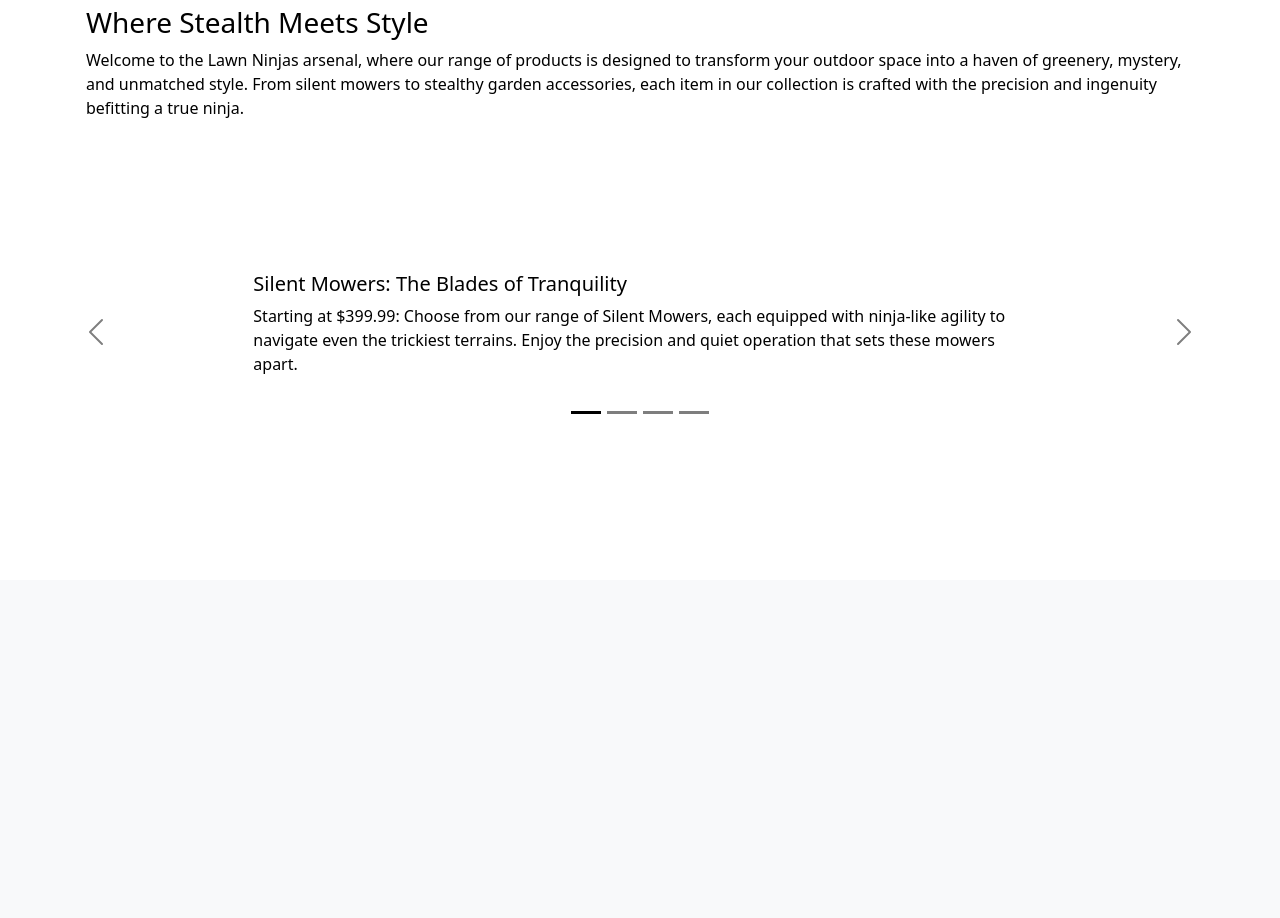
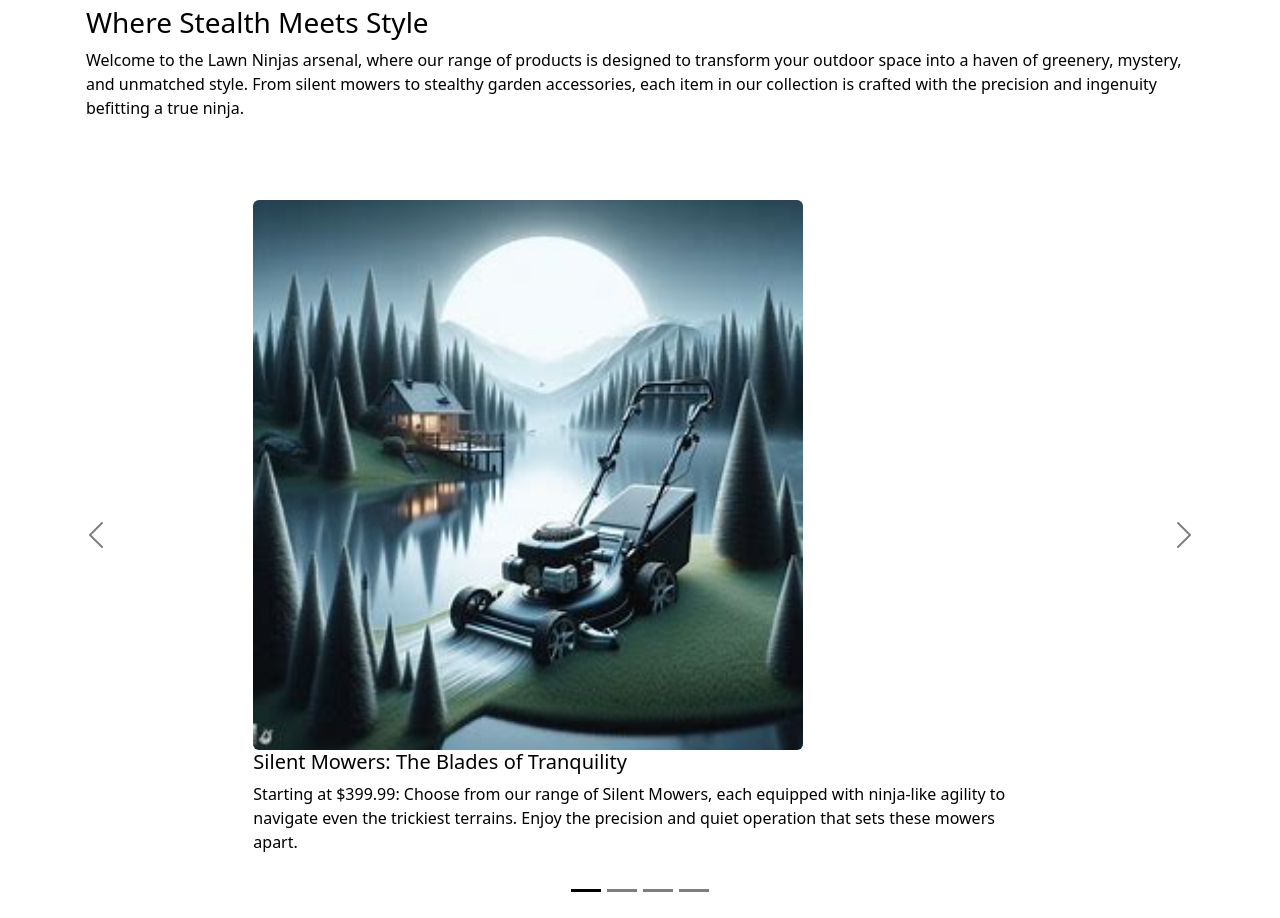
Before and after one commit to Rowkos/CASCompSciWebsite, a Flask app: page /products in a window 1280 px wide. Shown: the part 220-1138 px from the top of the page. Before the commit the page ends 634 px from the top, so only its background shows below. Run offline with Flask 3, Linux system fonts and the light colour scheme.

Commit message:
added images to the projects tab

```diff
--- a/templates/products.html
+++ b/templates/products.html
@@ -43,7 +43,7 @@
                 Welcome to the Lawn Ninjas arsenal, where our range of products is designed to transform your outdoor
                 space into a haven of greenery, mystery, and unmatched style. From silent mowers to stealthy garden
                 accessories, each item in our collection is crafted with the precision and ingenuity befitting a true
-                ninja.<br><br><br><br></p>
+                ninja.<br></p>
         </div>
     </div>
 </div>
@@ -60,6 +60,7 @@
             <div class="row">
                 <div class="col-sm-2"></div>
                 <div class="col-sm-8 p-5">
+                    <img src = "static/bladesOfTranquility.jpeg" class="img-fluid rounded mx-auto" width = 550 height = 550 alt="Responsive image">
                     <h5>Silent Mowers: The Blades of Tranquility</h5>
                     <p>Starting at $399.99: Choose from our range of Silent Mowers, each equipped with ninja-like
                         agility to navigate even the trickiest terrains. Enjoy the precision and quiet operation that sets these
@@ -73,6 +74,7 @@
             <div class="row">
                 <div class="col-sm-2"></div>
                 <div class="col-sm-8 p-5">
+                    <img src = "static/NinjaGardenDecor.jpeg" class="img-fluid rounded mx-auto" width = 550 height = 550 alt="Responsive image">
                     <h5>Ninja Garden Décor: Whimsical Touches of Surprise</h5>
                     <p> From $19.99: Elevate your garden's charm with our exclusive Ninja Garden Décor. From tiny ninja
                         gnome
@@ -86,6 +88,7 @@
             <div class="row">
                 <div class="col-sm-2"></div>
                 <div class="col-sm-8 p-5">
+                    <img src = "static/MoonlightMulchers.jpeg" class="img-fluid rounded mx-auto" width = 550 height = 550 alt="Responsive image">
                     <h5>Moonlight Mulchers: Nighttime Nurturing at its Best</h5>
                     <p>
                         Starting at $149.99: For the ultimate ninja experience, choose our Moonlight Mulchers. These
@@ -101,6 +104,7 @@
             <div class="row">
                 <div class="col-sm-2"></div>
                 <div class="col-sm-8 p-5">
+                    <img src = "static/NinjaGardenDecor.jpeg" class="img-fluid rounded mx-auto" width = 550 height = 550 alt="Responsive image">
                     <h5>Ninja Apparel: Dress for the Green Adventure</h5>
                     <p>
                         From $24.99: Become part of the Lawn Ninjas tribe with our exclusive Ninja Apparel. From
```
Also changed, not shown: static/MoonlightMulchers.jpeg (added), static/NinjaApparel.jpeg (added), static/NinjaGardenDecor.jpeg (added), static/bladesOfTranquility.jpeg (added).
